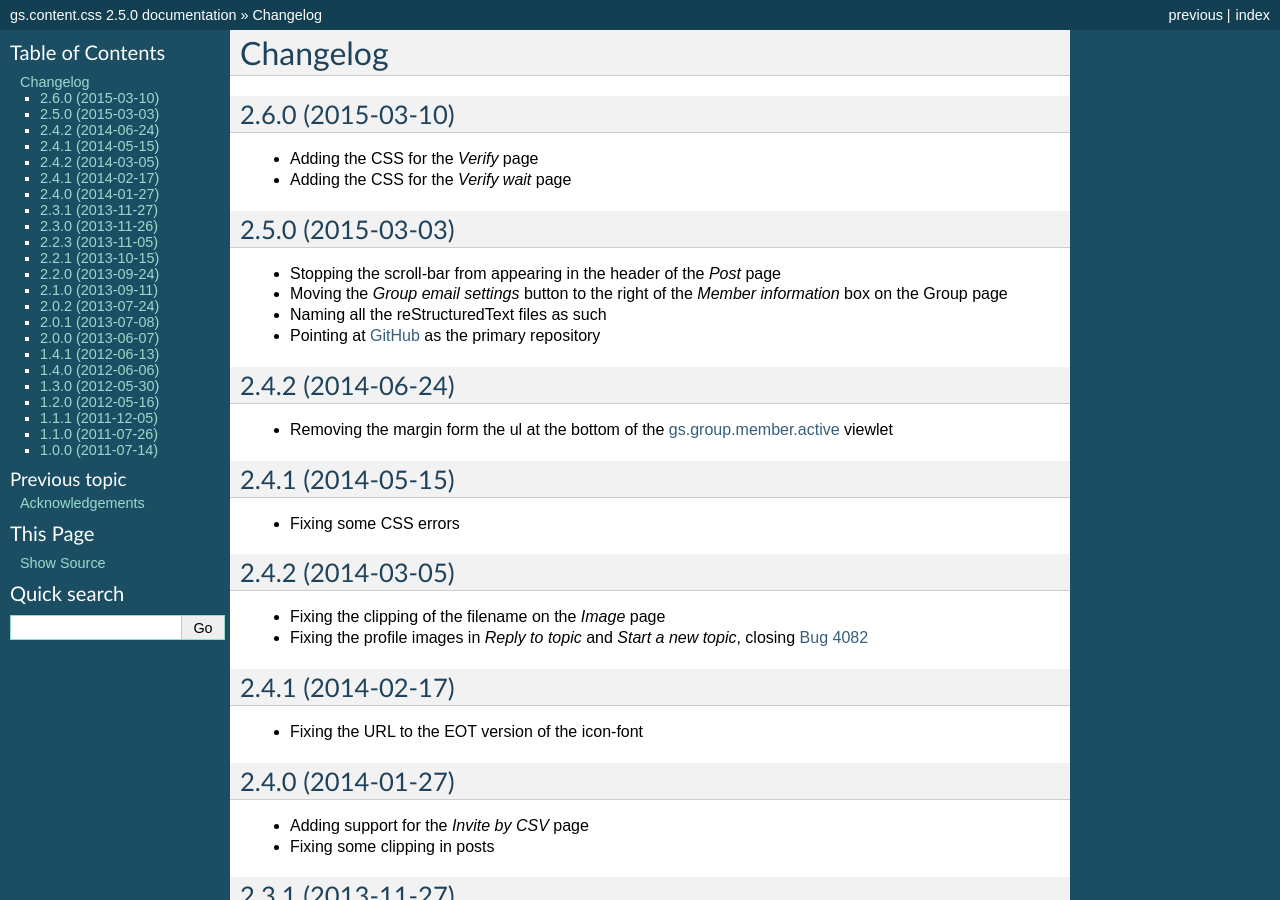
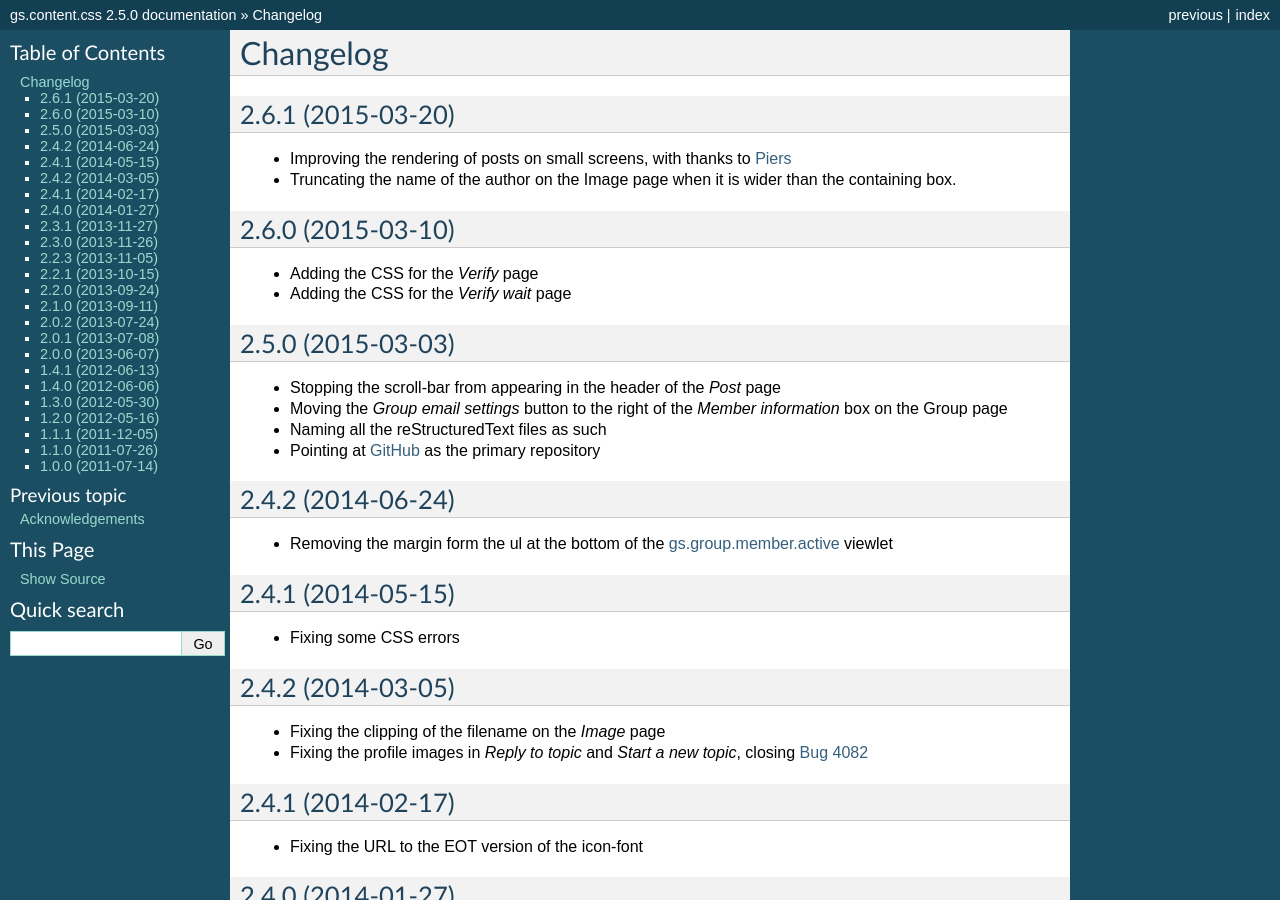
Before and after one commit to groupserver/gs.content.css, a Sphinx documentation site: the page built from docs/HISTORY.rst, in a window 1280 px wide and 900 px high. Built offline with Sphinx 7.4.7, drawn with Linux system fonts in a browser that asks for light colours.

Commit message:
Bumping the product-version

```diff
--- a/docs/HISTORY.rst
+++ b/docs/HISTORY.rst
@@ -1,5 +1,15 @@
 Changelog
 =========
+
+2.6.1 (2015-03-20)
+------------------
+
+* Improving the rendering of posts on small screens, with thanks
+  to Piers_
+* Truncating the name of the author on the Image page when it is
+  wider than the containing box.
+
+.. _Piers: http://groupserver.org/r/post/7hAninwloIp51mDkbk183F
 
 2.6.0 (2015-03-10)
 ------------------
--- a/version.py
+++ b/version.py
@@ -1,5 +1,5 @@
 # -*- coding: utf-8 -*-
-version = '2.6.0'
+version = '2.6.1'
 release = False
 
 #--------------------------------------------------------------------------#
```
